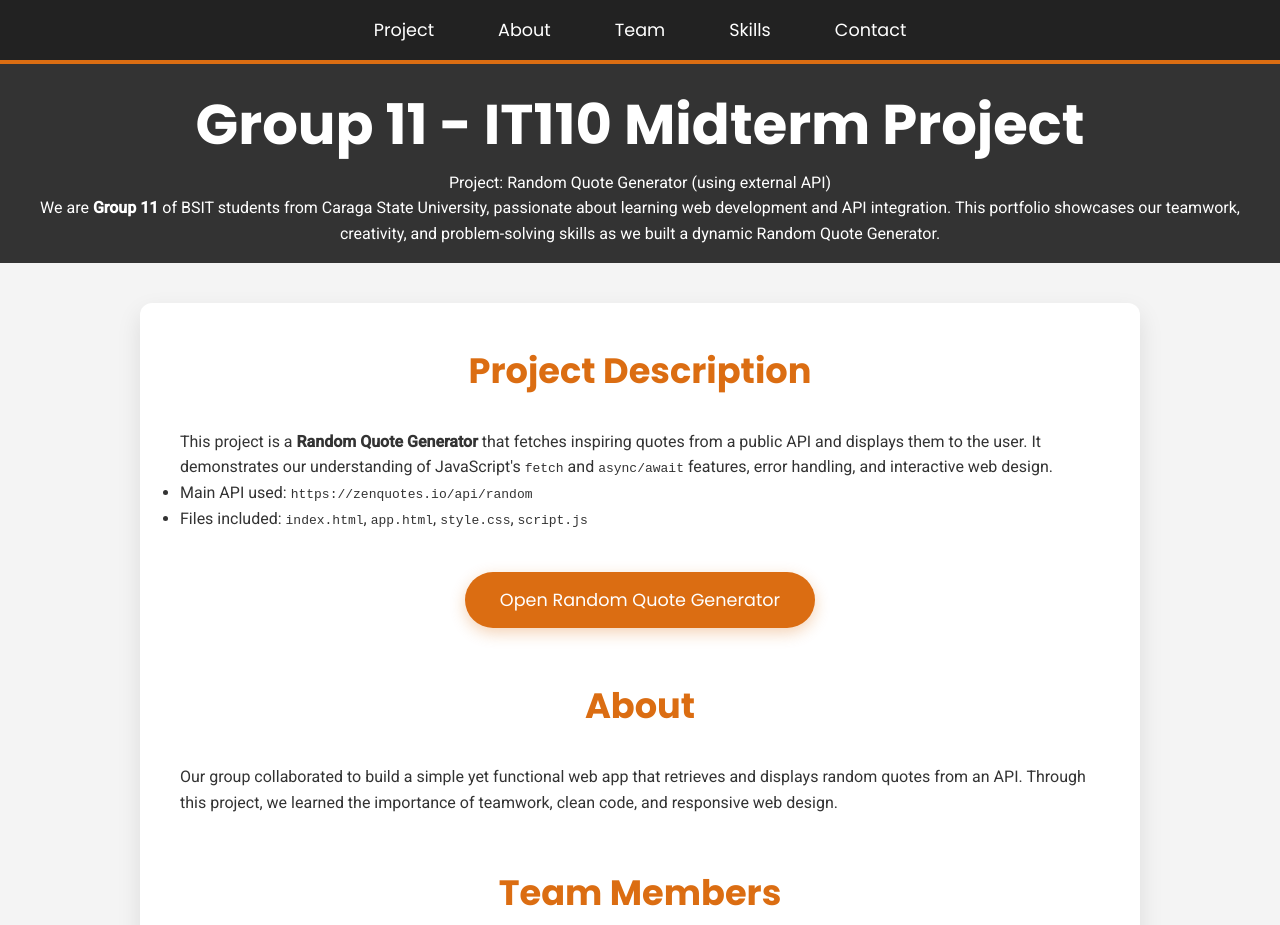
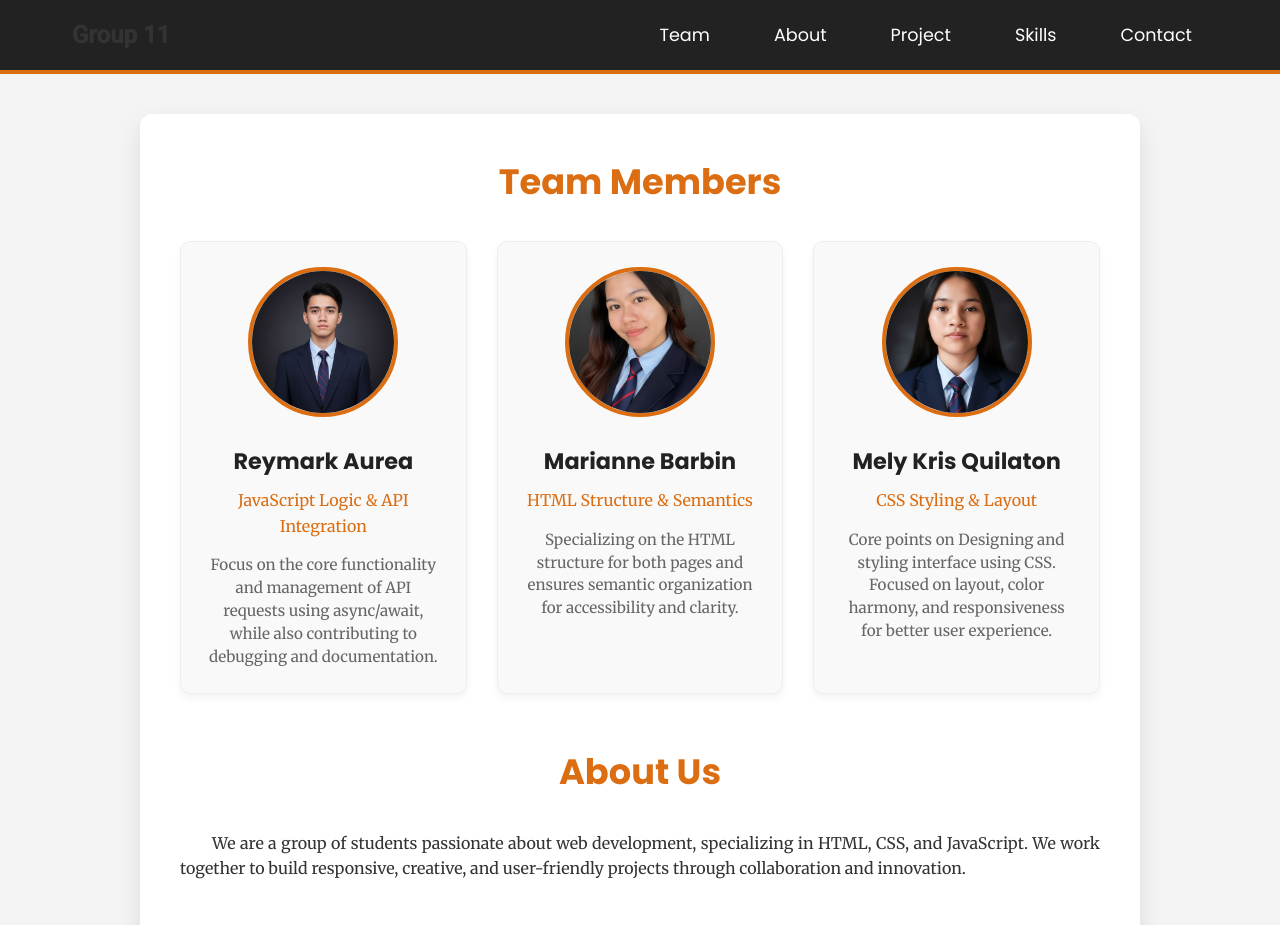
Before and after one commit to mariannebarbin-png/IT110, a plain HTML site: page index.html in a window 1280 px wide. Shown: the top 925 px of the page. Drawn offline with Linux system fonts and the light colour scheme.

Commit message:
-Added individual portfolio -Added the imported font -Organized html and semantics -Added little css

```diff
--- a/index.html
+++ b/index.html
@@ -1,4 +1,5 @@
 <!DOCTYPE html>
+
 <html lang="en">
   <head>
     <meta charset="UTF-8" />
@@ -10,112 +11,99 @@
     />
     <link rel="stylesheet" href="style.css" />
   </head>
+
   <body>
     <!-- Navigation -->
     <nav class="navbar">
-      <ul>
+      <div class="nav-container">
+        <div class="nav-logo">
+          <h1>Group 11</h1>
+        </div>
+        <ul class="nav-links">
+          <li><a href="#team">Team</a></li>
+          <li><a href="#about">About</a></li>
           <li><a href="#project">Project</a></li>
-        <li><a href="#about">About</a></li>
-        <li><a href="#team">Team</a></li>
           <li><a href="#skills">Skills</a></li>
           <li><a href="#contact">Contact</a></li>
         </ul>
+      </div>
     </nav>
 
-    <!-- Header -->
-    <header>
-      <h1>Group 11 - IT110 Midterm Project</h1>
-      <p class="lead">Project: Random Quote Generator (using external API)</p>
+    <main>
+      <!-- Team Section -->
+      <section id="team">
+        <h2>Team Members</h2>
+        <div class="members-grid">
+          <article class="member-card">
+            <a href="https://mariannebarbin-png.github.io/110portfoliorey/" target="_blank">
+              <img src="img/rei.png" alt="Profile picture of Reymark Aurea" />
+              <h3>Reymark Aurea</h3>
+              <p class="role">JavaScript Logic & API Integration</p>
+              <p class="description">
+                Focus on the core functionality and management of API requests using
+                async/await, while also contributing to debugging and documentation.
+              </p>
+            </a>
+          </article>
+
+          <article class="member-card">
+            <a href="https://mariannebarbin-png.github.io/110portfolio/" target="_blank">
+              <img src="img/bar.png" alt="Profile picture of Marianne Barbin" />
+              <h3>Marianne Barbin</h3>
+              <p class="role">HTML Structure & Semantics</p>
+              <p class="description">
+                Specializing on the HTML structure for both pages and ensures semantic
+                organization for accessibility and clarity.
+              </p>
+            </a>
+          </article>
+
+          <article class="member-card">
+            <a href="https://mariannebarbin-png.github.io/110portfoliomel/" target="_blank">
+              <img src="img/qui.png" alt="Profile picture of Mely Kris Damarillo Quilaton" />
+              <h3>Mely Kris Quilaton</h3>
+              <p class="role">CSS Styling & Layout</p>
+              <p class="description">
+                Core points on Designing and styling interface using CSS. Focused on layout,
+                color harmony, and responsiveness for better user experience.
+              </p>
+            </a>
+          </article>
+        </div>
+      </section>
+
+      <!-- About Section -->
+      <section id="about">
+        <h2>About Us</h2>
         <p>
-        We are <strong>Group 11</strong> of BSIT students from Caraga State
-        University, passionate about learning web development and API
-        integration. This portfolio showcases our teamwork, creativity, and
-        problem-solving skills as we built a dynamic Random Quote Generator.
+          We are a group of students passionate about web development, specializing in HTML, CSS, and JavaScript.
+          We work together to build responsive, creative, and user-friendly projects through collaboration and innovation.
         </p>
-    </header>
+      </section>
 
-    <main>
       <!-- Project Section -->
       <section id="project">
         <div class="container">
           <h2>Project Description</h2>
           <p>
-            This project is a <strong>Random Quote Generator</strong> that
-            fetches inspiring quotes from a public API and displays them to the
-            user. It demonstrates our understanding of JavaScript's
-            <code>fetch</code> and <code>async/await</code> features, error
+            A collaborated, simple yet functional web app that retrieves and displays random quotes from an API.
+            This <strong>Random Quote Generator</strong> fetches inspiring quotes from a public API and displays them to the user.
+            It demonstrates our understanding of JavaScript's <code>fetch</code> and <code>async/await</code> features, error
             handling, and interactive web design.
           </p>
-          <ul>
-            <li>Main API used:
-              <code>https://zenquotes.io/api/random</code>
-            </li>
-            <li>Files included:
-              <code>index.html</code>,
-              <code>app.html</code>,
-              <code>style.css</code>,
-              <code>script.js</code>
-            </li>
-          </ul>
           <div class="center-btn">
             <a href="app.html" class="btn">Open Random Quote Generator</a>
           </div>
         </div>
       </section>
 
-      <!-- About Section -->
-      <section id="about">
-        <h2>About</h2>
-        <p>
-          Our group collaborated to build a simple yet functional web app that
-          retrieves and displays random quotes from an API. Through this
-          project, we learned the importance of teamwork, clean code, and
-          responsive web design.
-        </p>
-      </section>
-
-      <!-- Team Section -->
-      <section id="team">
-        <h2>Team Members</h2>
-        <div class="members-grid">
-          <article class="member-card">
-            <img src="img/rei.jpg" alt="Profile picture of Reymark Aurea" />
-            <h3>Reymark Aurea</h3>
-            <p class="role">JavaScript Logic & API Integration</p>
-            <p class="description">
-              Developed the core functionality and managed API requests using
-              async/await. Also contributed to debugging and documentation.
-            </p>
-          </article>
-
-          <article class="member-card">
-            <img src="img/bar.jpg" alt="Profile picture of Marianne Barbin" />
-            <h3>Marianne Barbin</h3>
-            <p class="role">HTML Structure & Semantics</p>
-            <p class="description">
-              Built the HTML structure for both pages and ensured semantic
-              organization for accessibility and clarity.
-            </p>
-          </article>
-
-          <article class="member-card">
-            <img
-              src="img/qui.jpg"
-              alt="Profile picture of Mely Kris Damarillo Quilaton"
-            />
-            <h3>Mely Kris Quilaton</h3>
-            <p class="role">CSS Styling & Layout</p>
-            <p class="description">
-              Designed and styled the interface using CSS. Focused on layout,
-              color harmony, and responsiveness for better user experience.
-            </p>
-          </article>
-        </div>
-      </section>
-
       <!-- Skills Section -->
       <section id="skills">
         <h2>Skills</h2>
+        <p>
+          The group has a background in front-end development, specializing in HTML, CSS, and JavaScript to create responsive and dynamic websites.
+          We're skilled at writing clean, well-documented code and working effectively in a team environment to deliver high-quality projects.
+        </p>
         <div class="skills">
           <div class="row">
             <div class="skill-item padd-15">
@@ -158,9 +146,9 @@
     <footer id="contact">
       <div class="contact-info">
         <p>
-          reymark.aurea@carsu.edu.ph |
-          marianne.barbin@carsu.edu.ph |
-          melykris.quilaton@carsu.edu.ph
+          <a href="mailto:reymark.aurea@carsu.edu.ph">reymark.aurea@carsu.edu.ph</a> |
+          <a href="mailto:marianne.barbin@carsu.edu.ph">marianne.barbin@carsu.edu.ph</a> |
+          <a href="mailto:melykris.quilaton@carsu.edu.ph">melykris.quilaton@carsu.edu.ph</a>
         </p>
         <p>© 2025 Group 11 | IT110 Midterm Project | Caraga State University</p>
       </div>
--- a/style.css
+++ b/style.css
@@ -19,7 +19,10 @@ body {
     color: #333;
     line-height: 1.6;
 }
-
+html {
+  scroll-behavior: smooth;
+  scroll-padding-top: 80px;
+}
 
 .navbar {
     background: #222;
@@ -29,6 +32,15 @@ body {
     position: sticky;
     top: 0;
     z-index: 1000;
+}
+
+.nav-container {
+  max-width: 1200px;
+  margin: 0 auto;
+  padding: 0 2rem;
+  display: flex;
+  align-items: center;
+  justify-content: space-between;
 }
 
 .navbar ul {
@@ -126,6 +138,11 @@ h2 {
     color: #222;
     margin-bottom: 8px;
     font-family: 'Poppins', sans-serif;
+}
+.member-card a {
+  text-decoration: none;
+  color: inherit;
+  display: block;
 }
 
 .member-card p.role {
@@ -272,3 +289,14 @@ header, .app-header
   text-align: center;
   margin-top: 20px;
 }
+
+p, li {
+    font-family: 'Merriweather', serif;
+}
+
+#about p,
+#project p,
+#skills p {
+  text-align: justify;
+  text-indent: 2em;
+}
```
Also changed, not shown: app.html (+0 -4 lines), img/bar.jpg (deleted), img/bar.png (added), img/qui.jpg (deleted), img/qui.png (added), img/rei.jpg (deleted), img/rei.png (added). Lines whose indentation alone changed are shown as unchanged.
